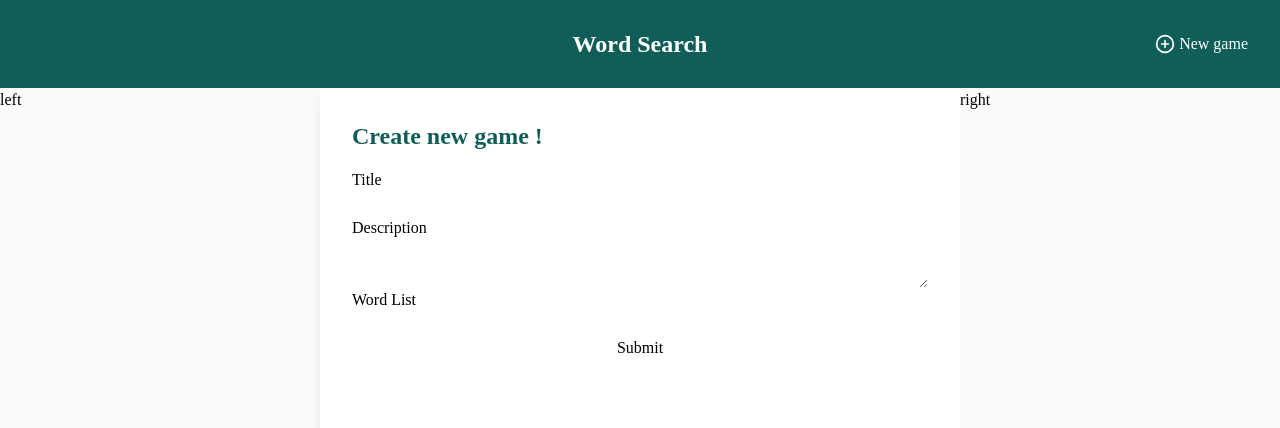
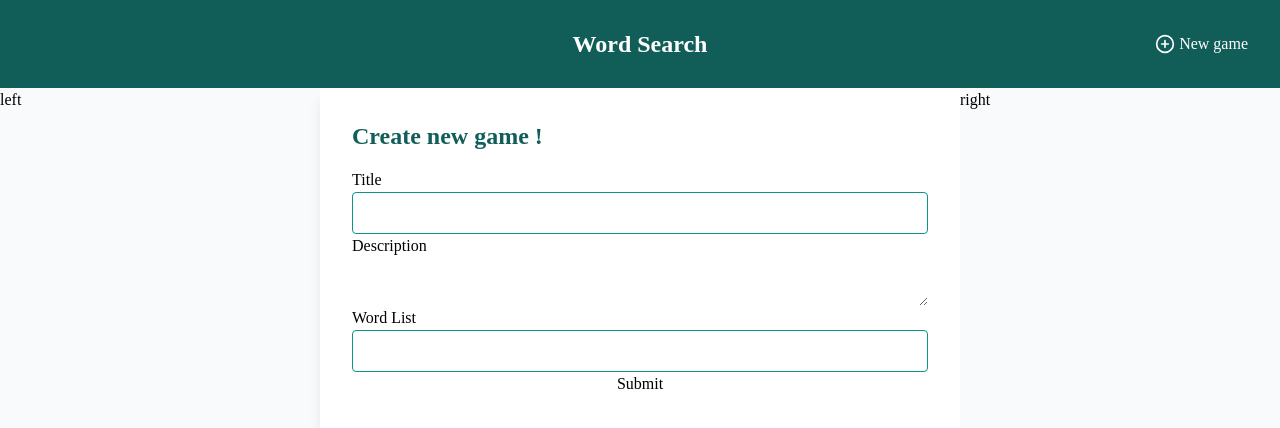
Before and after one commit to LJS0000/word-search, a React (Create React App) app: page /create in a window 1280 px wide. Shown: the top 428 px of the page. Built offline with nearby package versions, Linux system fonts and the light colour scheme; a web font is replaced by a local one.

Commit message:
✨ FEATURE_커스텀 Input 생성

```diff
--- /dev/null
+++ b/src/components/shared/Input.tsx
@@ -0,0 +1,24 @@
+import styles from '../../styles/shared/Input.module.css';
+
+const Input = ({
+  type,
+  id,
+  placeholder,
+  ...props
+}: {
+  type: string;
+  id: string;
+  placeholder?: string;
+}) => {
+  return (
+    <input
+      className={styles.input}
+      type={type}
+      id={id}
+      placeholder={placeholder}
+      {...props}
+    />
+  );
+};
+
+export default Input;
--- a/src/pages/CreatePage.tsx
+++ b/src/pages/CreatePage.tsx
@@ -1,4 +1,5 @@
 import styles from '../styles/CreatePage.module.css';
+import Input from '../components/shared/Input';
 
 const CreatePage = () => {
   return (
@@ -6,12 +7,12 @@ const CreatePage = () => {
       <h2 className={styles.title}>Create new game !</h2>
       <form className={styles.form}>
         <label htmlFor='title'>Title</label>
-        <input type='text' name='title' id='title' />
+        <Input type='text' id='title' />
         <label htmlFor='desc'>Description</label>
         <textarea name='desc' id='desc' />
         <label htmlFor='wordList'>Word List</label>
         <div>
-          <input type='text' name='wordList' id='wordList' />
+          <Input type='text' id='wordList' />
         </div>
         <button type='submit'>Submit</button>
       </form>
--- /dev/null
+++ b/src/styles/shared/Input.module.css
@@ -0,0 +1,5 @@
+.input {
+  @apply w-full px-4 py-2;
+  @apply border border-teal-600 rounded;
+  @apply outline-none;
+}
```
